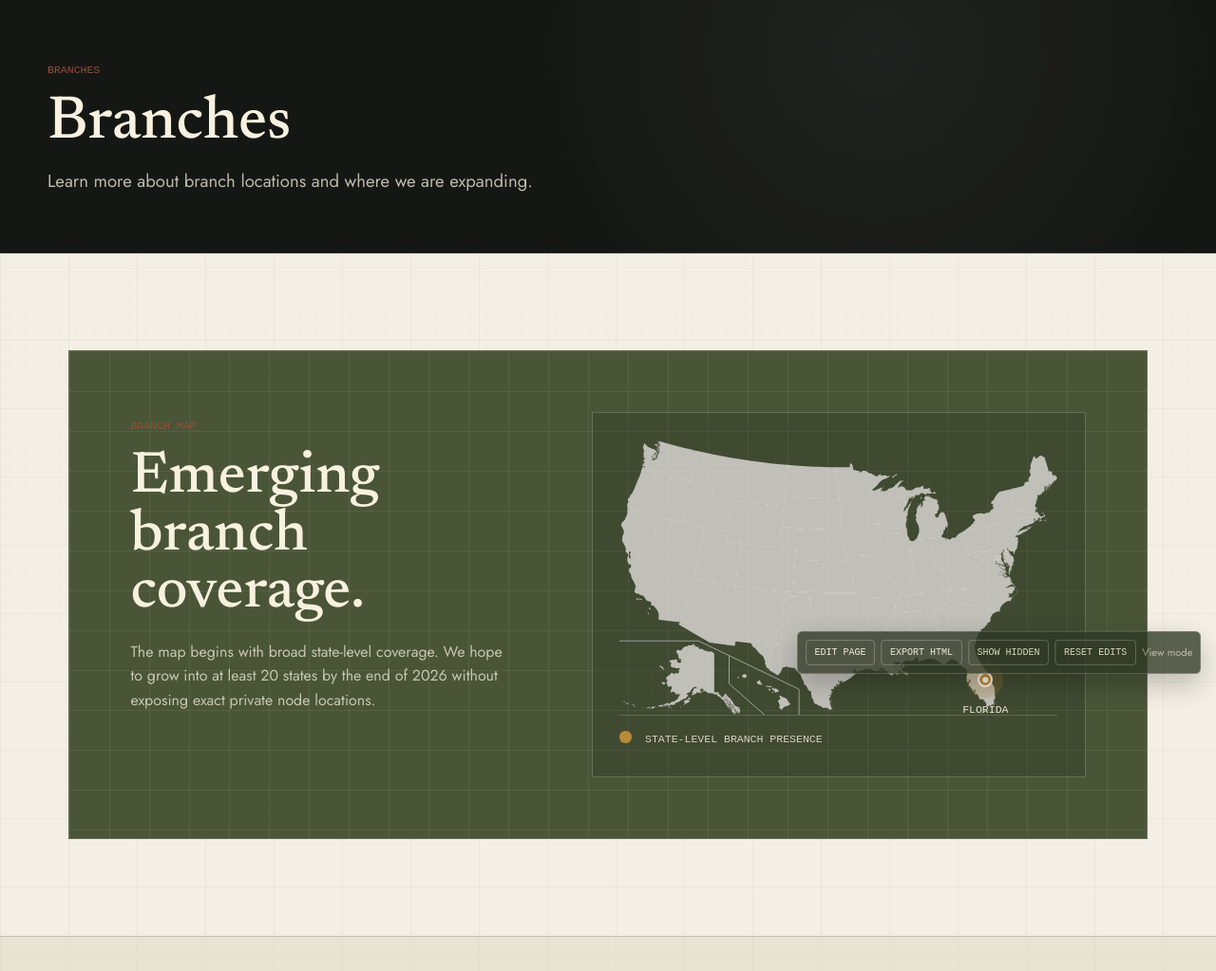
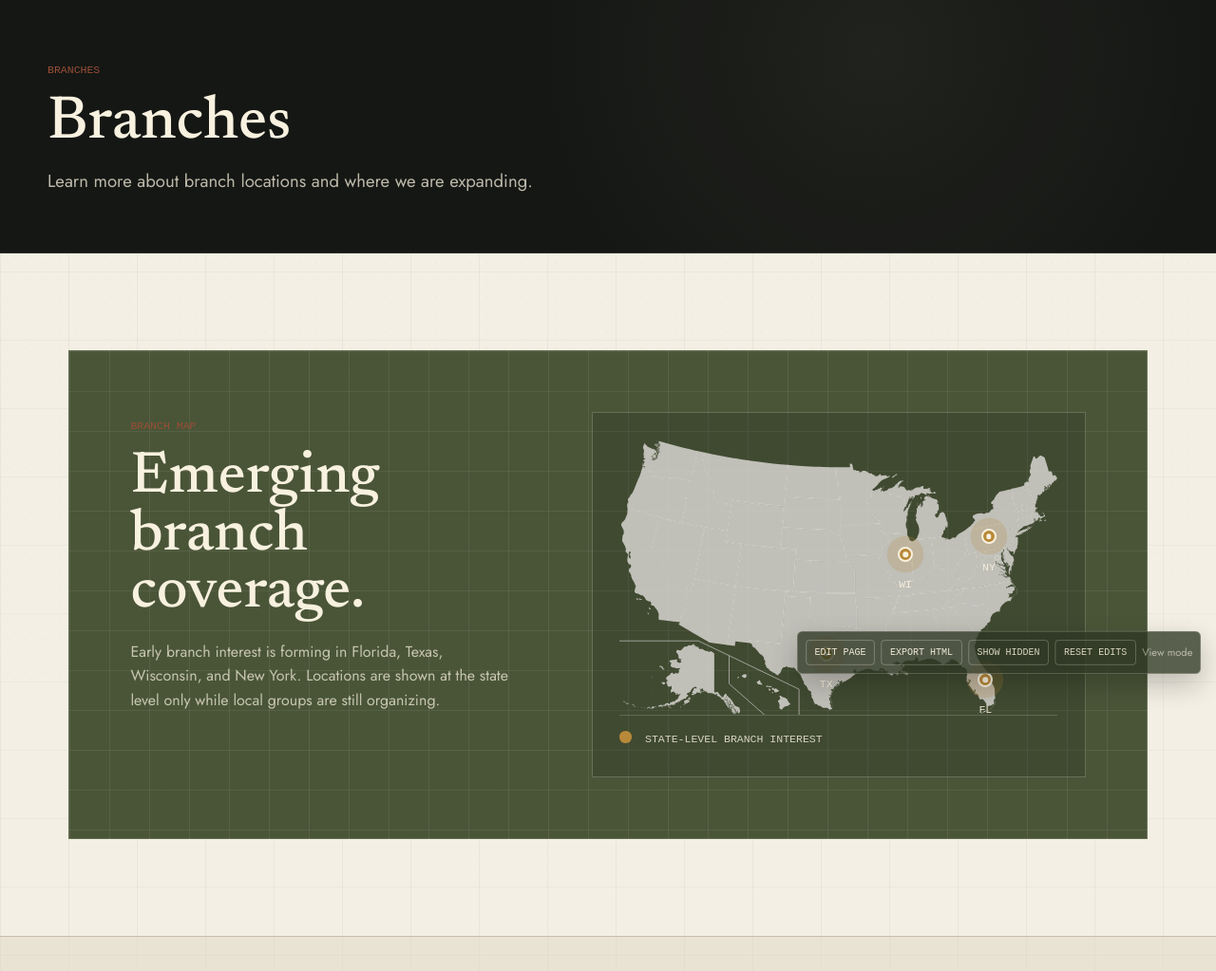
Before and after one commit to vyl0xvoid/thelocalintelligenceproject, a plain HTML site: page branches.html in a window 1280 px wide. Shown: the part 74-1097 px from the top of the page at 95% size. Drawn offline with Linux system fonts and the light colour scheme; no server answers; a web font is replaced by a local one.

Commit message:
Add early branch interest map pins

```diff
--- a/branches.html
+++ b/branches.html
@@ -9,7 +9,7 @@
   <link rel="preconnect" href="https://fonts.googleapis.com" />
   <link rel="preconnect" href="https://fonts.gstatic.com" crossorigin />
   <link href="https://fonts.googleapis.com/css2?family=Jost:wght@300;400;500;600&amp;family=Newsreader:wght@400;500;600&amp;family=Spline+Sans+Mono:wght@400;500&amp;display=swap" rel="stylesheet" />
-  <link rel="stylesheet" href="styles.css?v=20260604-launch-proof" />
+  <link rel="stylesheet" href="styles.css?v=20260605-branch-pins" />
 </head>
 <body>
   <div class="edit-panel" data-editor-ui>
@@ -45,16 +45,22 @@
       <div>
         <span class="eyebrow">Branch map</span>
         <h2>Emerging branch coverage.</h2>
-        <p>The map begins with broad state-level coverage. We hope to grow into at least 20 states by the end of 2026 without exposing exact private node locations.</p>
+        <p>Early branch interest is forming in Florida, Texas, Wisconsin, and New York. Locations are shown at the state level only while local groups are still organizing.</p>
       </div>
-      <div class="atlas__map" aria-label="Approximate branch coverage map showing Florida at state level only">
+      <div class="atlas__map" aria-label="Approximate branch coverage map showing state-level interest in Florida, Texas, Wisconsin, and New York">
         <div class="atlas__map-frame">
           <img src="assets/us-states-map.svg" alt="Blank United States state map" class="atlas__map-img" loading="lazy" decoding="async" />
-          <span class="atlas__pin" aria-label="Florida state-level branch presence"></span>
-          <span class="atlas__pin-label">Florida</span>
+          <span class="atlas__pin map-pin--fl" aria-label="Florida state-level branch interest"></span>
+          <span class="atlas__pin-label map-pin--fl">FL</span>
+          <span class="atlas__pin map-pin--tx" aria-label="Texas state-level branch interest"></span>
+          <span class="atlas__pin-label map-pin--tx">TX</span>
+          <span class="atlas__pin map-pin--wi" aria-label="Wisconsin state-level branch interest"></span>
+          <span class="atlas__pin-label map-pin--wi">WI</span>
+          <span class="atlas__pin map-pin--ny" aria-label="New York state-level branch interest"></span>
+          <span class="atlas__pin-label map-pin--ny">NY</span>
         </div>
         <div class="atlas__legend">
-          <span><i></i> State-level branch presence</span>
+          <span><i></i> State-level branch interest</span>
         </div>
       </div>
     </div>
--- a/styles.css
+++ b/styles.css
@@ -1396,8 +1396,8 @@ h4 {
 
 .atlas__pin {
   position: absolute;
-  left: 83.6%;
-  top: 87.2%;
+  left: var(--pin-x);
+  top: var(--pin-y);
   width: 1rem;
   height: 1rem;
   border: 2px solid var(--paper-on-dark);
@@ -1421,13 +1421,33 @@ h4 {
 
 .atlas__pin-label {
   position: absolute;
-  left: 83.6%;
-  top: calc(87.2% + 1.45rem);
+  left: var(--pin-x);
+  top: calc(var(--pin-y) + 1.45rem);
   transform: translateX(-50%);
   color: rgba(248,241,223,0.92);
   font-family: 'Spline Sans Mono', monospace;
   font-size: 0.72rem;
   text-transform: uppercase;
+}
+
+.map-pin--fl {
+  --pin-x: 83.6%;
+  --pin-y: 87.2%;
+}
+
+.map-pin--tx {
+  --pin-x: 47.2%;
+  --pin-y: 77.8%;
+}
+
+.map-pin--wi {
+  --pin-x: 65.3%;
+  --pin-y: 41.6%;
+}
+
+.map-pin--ny {
+  --pin-x: 84.4%;
+  --pin-y: 35.1%;
 }
 
 .atlas__legend {
@@ -1669,8 +1689,6 @@ h4 {
 
 .branch-teaser__pin {
   position: absolute;
-  left: 74.4%;
-  top: 81.8%;
   width: 0.48rem;
   height: 0.48rem;
   border: 1px solid var(--paper-on-dark);
@@ -1678,6 +1696,26 @@ h4 {
   background: var(--gold);
   box-shadow: 0 0 0 0.34rem rgba(184,137,56,0.22);
   transform: translate(-50%, -50%);
+}
+
+.branch-teaser__pin--fl {
+  left: 74.4%;
+  top: 81.8%;
+}
+
+.branch-teaser__pin--tx {
+  left: 42.2%;
+  top: 73.1%;
+}
+
+.branch-teaser__pin--wi {
+  left: 58.1%;
+  top: 39.1%;
+}
+
+.branch-teaser__pin--ny {
+  left: 75.1%;
+  top: 33.2%;
 }
 
 .branch-teaser strong {
```
Also changed, not shown: digital-terraforming.html (+1 -1 lines), index.html (+6 -3 lines), mission.html (+1 -1 lines), newsletter.html (+1 -1 lines), open-projects.html (+1 -1 lines), partners.html (+1 -1 lines), resources.html (+1 -1 lines).
